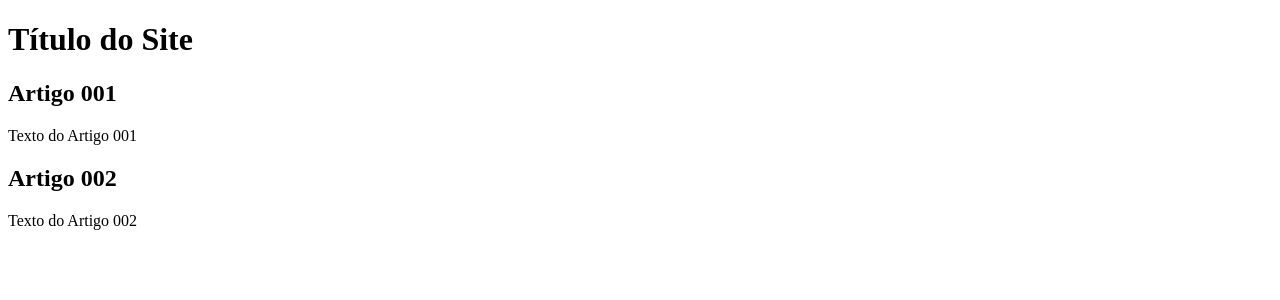
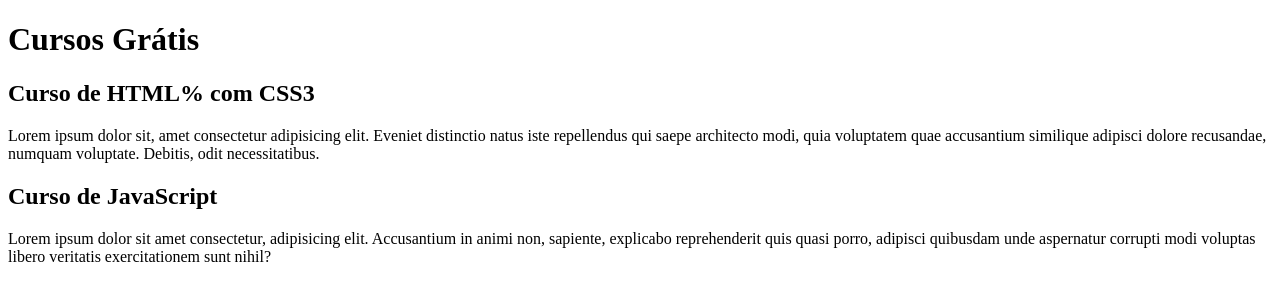
Before and after one commit to marcelsferro/projeto-site, a plain HTML site: page index.html in a window 1280 px wide. Drawn offline with Linux system fonts and the light colour scheme.

Commit message:
começei a escrever conteúdo.
começei a escrever conteúdo.

```diff
--- a/index.html
+++ b/index.html
@@ -8,16 +8,16 @@
 <body>
     <main>
         <header>
-            <h1>Título do Site</h1>
+            <h1>Cursos Grátis</h1>
         </header>
         <article>
-            <h2>Artigo 001</h2>
-            <p>Texto do Artigo 001</p>
+            <h2>Curso de HTML% com CSS3</h2>
+            <p>Lorem ipsum dolor sit, amet consectetur adipisicing elit. Eveniet distinctio natus iste repellendus qui saepe architecto modi, quia voluptatem quae accusantium similique adipisci dolore recusandae, numquam voluptate. Debitis, odit necessitatibus.</p>
             </h2>
         </article>
         <article>
-            <h2>Artigo 002</h2>
-            <p>Texto do Artigo 002</p>
+            <h2>Curso de JavaScript</h2>
+            <p>Lorem ipsum dolor sit amet consectetur, adipisicing elit. Accusantium in animi non, sapiente, explicabo reprehenderit quis quasi porro, adipisci quibusdam unde aspernatur corrupti modi voluptas libero veritatis exercitationem sunt nihil?</p>
             </h2>
         </article>
     </main>
```
